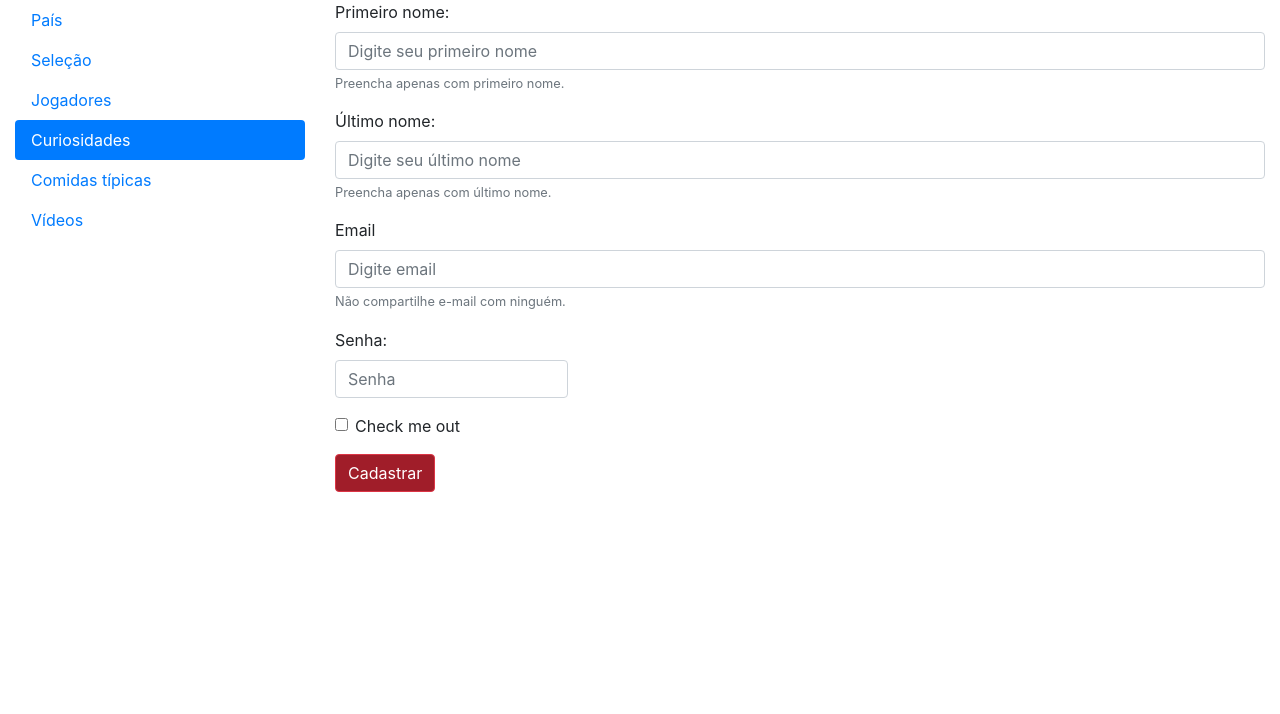
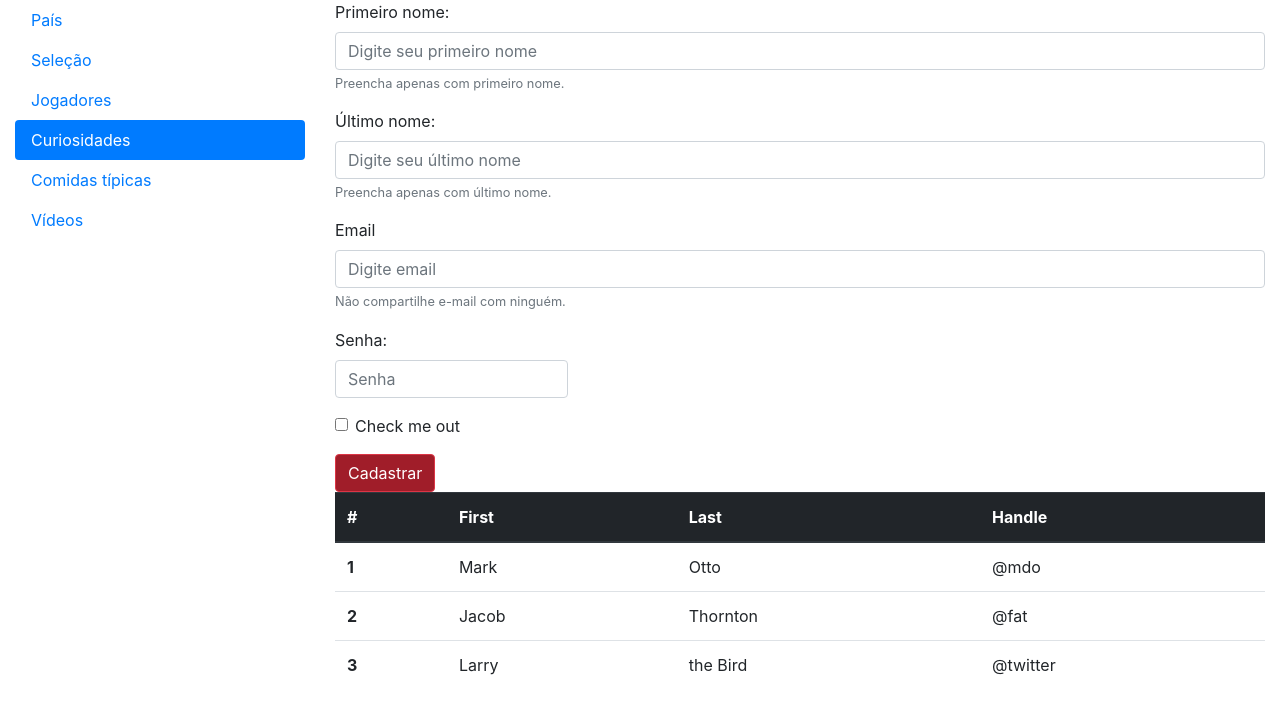
Before and after one commit to lucastabosa/copa_do_mundo, a PHP site: page /adm.php in a window 1280 px wide, after a click on "Curiosidades". Shown: the top 714 px of the page. Run offline with PHP 8.4, Linux system fonts and the light colour scheme; data that the repository does not hold is empty.

Commit message:
salvando

```diff
--- a/adm_curiosidades.php
+++ b/adm_curiosidades.php
@@ -37,3 +37,35 @@
 
                                   <button type="submit" class="btn btn-danger" name="cadastrar" >Cadastrar</button>
                             </form>
+
+
+                            <table class="table">
+                              <thead class="thead-dark">
+                                <tr>
+                                  <th scope="col">#</th>
+                                  <th scope="col">First</th>
+                                  <th scope="col">Last</th>
+                                  <th scope="col">Handle</th>
+                                </tr>
+                              </thead>
+                              <tbody>
+                                <tr>
+                                  <th scope="row">1</th>
+                                  <td>Mark</td>
+                                  <td>Otto</td>
+                                  <td>@mdo</td>
+                                </tr>
+                                <tr>
+                                  <th scope="row">2</th>
+                                  <td>Jacob</td>
+                                  <td>Thornton</td>
+                                  <td>@fat</td>
+                                </tr>
+                                <tr>
+                                  <th scope="row">3</th>
+                                  <td>Larry</td>
+                                  <td>the Bird</td>
+                                  <td>@twitter</td>
+                                </tr>
+                              </tbody>
+                            </table>
```
